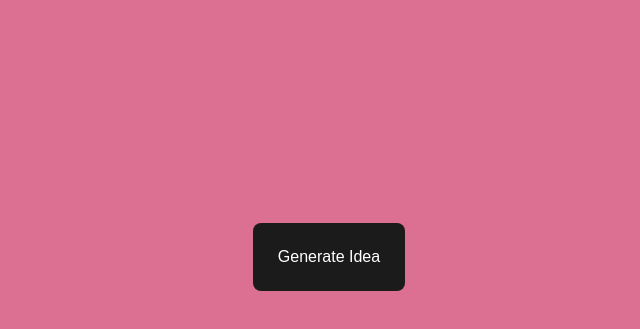
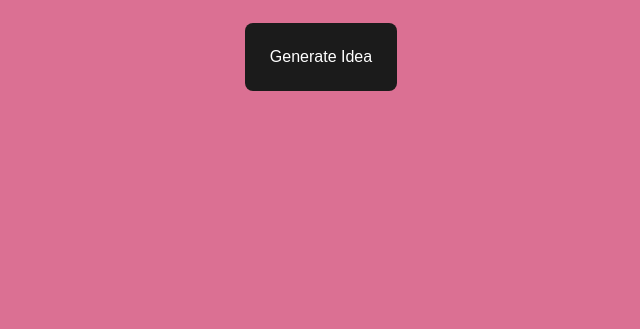
Before and after one commit to TomWaisberg/Random-Prompt-Generator, a plain HTML site: page index.html in a window 1280 px wide. Shown: the part 61-390 px from the top of the page, without its empty margins (319-959 px from the left). Drawn offline with Linux system fonts and the light colour scheme.

Commit message:
Update main.css

```diff
--- a/main.css
+++ b/main.css
@@ -2,9 +2,9 @@ body{
     background-color:palevioletred;
 }
 .center {
-    position: absolute;
-    top: 35%;
-    width: 100%;
+    display: grid;
+    justify-content: center;
+    align-content: center;
     text-align: center;
     font-size: 20px;
   }
```
